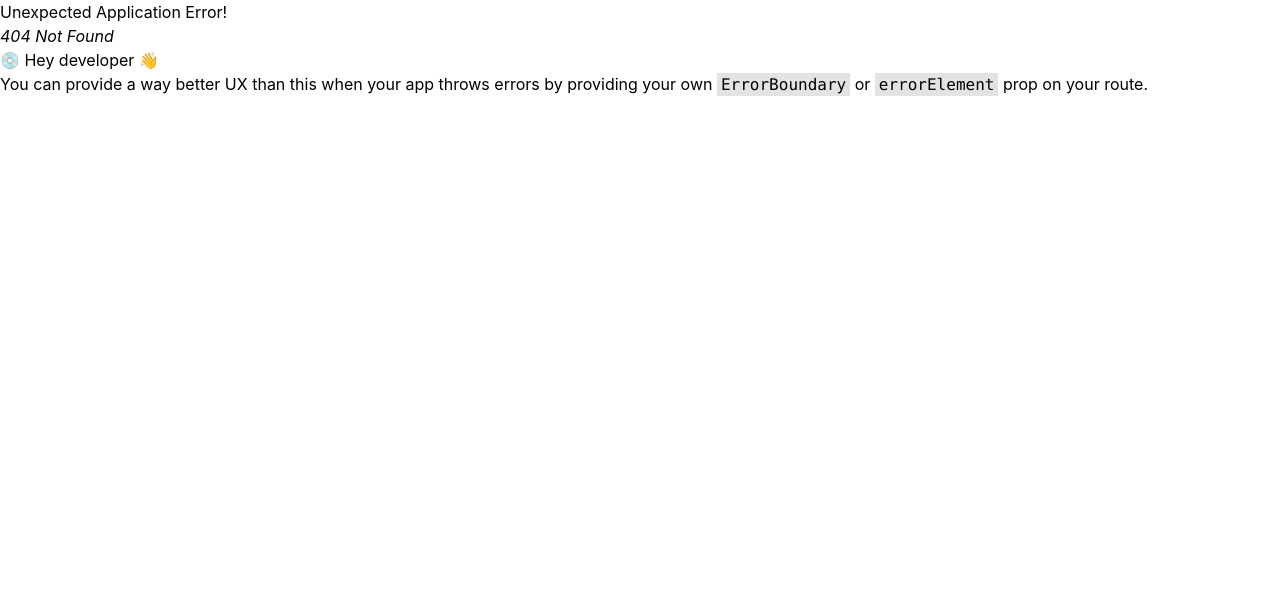
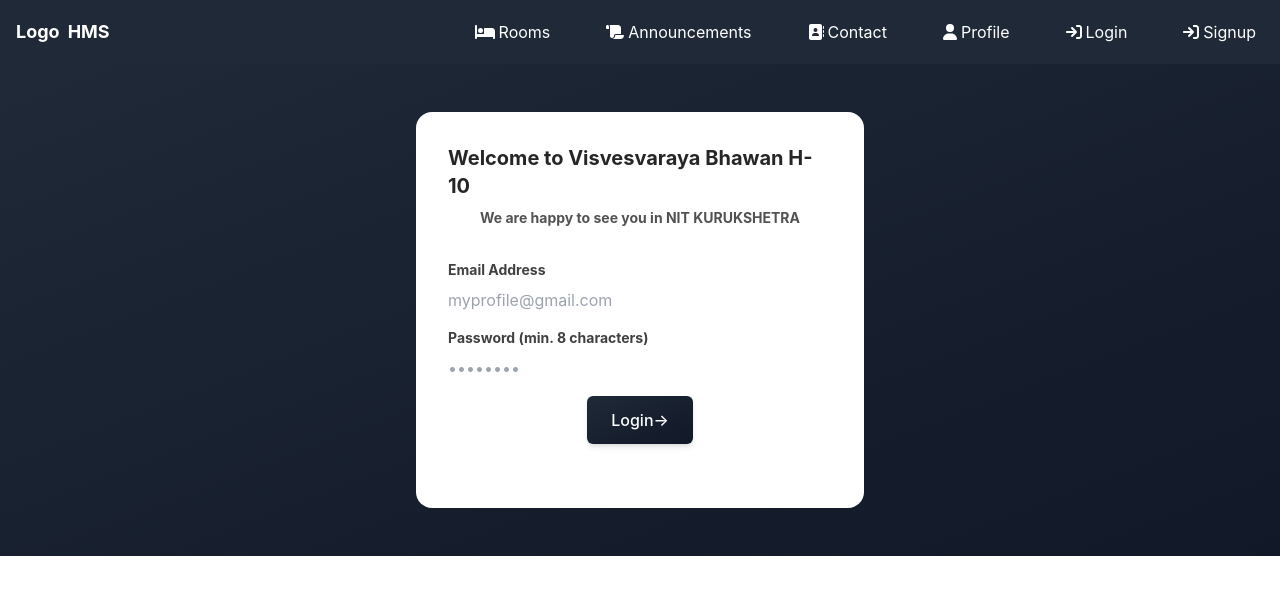
Before and after one commit to dino2580/HMS_DEPLOYED, a React (Create React App) app in the folder frontend/: page /login in a window 1280 px wide. Before the commit this address had no page. Shown: the top 594 px of the page. Built offline with nearby package versions, Linux system fonts and the light colour scheme.

Commit message:
Vinnet chutiya madarchod

```diff
--- a/frontend/src/App.js
+++ b/frontend/src/App.js
@@ -1,69 +1,106 @@
 import React from 'react';
-import { createBrowserRouter , Router, RouterProvider } from "react-router-dom";
-import { Outlet } from "react-router-dom";
+import { BrowserRouter as Router, Routes, Route } from 'react-router-dom';
 import Navbar from './components/Navbar';
 import Dashboard from './components/Dashboard';
 import Announcement from './components/Announcement';
 import SignUpForm from './components/SignUp';
 import Home from './components/Home';
-
-
-// function Home() {
-//   return <h1>Home Page</h1>;
-// }
-
-// function About() {
-//   return <h1>About Page</h1>;
-// }
+import Login from './components/Loginpage';
+import SignUp from './components/SignUp';
 
 function App() {
+  const handleSubmit = async ( formData ) => {
+    // event.preventDefault();
+    const { email, password } = formData;
+
+    console.log("Submitted with values:", email, password);
+    const jsonData = JSON.stringify({
+      email,
+      password,
+    });
+    console.log(jsonData);
+    try {
+      const response = await fetch("http://localhost:5000/api/auth/login", {
+        method: "POST",
+        headers: {
+          Accept: "application/json",
+          "Content-Type": "application/json",
+        },
+        body: jsonData,
+        credentials: "include",
+      });
+
+      if (response.ok) {
+        console.log("Login successful");
+        const jwtCookie = document.cookie
+          .split("; ")
+          .find((row) => row.startsWith("jwt="));
+
+        if (jwtCookie) {
+          const jwtToken = jwtCookie.split("=")[1];
+          console.log("JWT Token:", jwtToken);
+          // Check if the user is admin
+
+          const extractValuesFromJWT = (jwtToken) => {
+            const tokenParts = jwtToken.split('.');
+            if (tokenParts.length !== 3) {
+              throw new Error('Invalid JWT token');
+            }
+            const base64Payload = tokenParts[1];
+            const decodedPayload = atob(base64Payload);
+            const payloadObj = JSON.parse(decodedPayload);
+            return payloadObj;
+          };
+
+          // Example usage:
+          const payload = extractValuesFromJWT(jwtToken);
+
+          console.log("Decoded Payload:", payload);
+          console.log("Email:", payload.email);
+          console.log("Is admin:", );
+
+          const isAdmin = jwtToken.admin;
+          localStorage.setItem('Email',payload.email);
+          localStorage.setItem('admin',payload.admin);
+          console.log(jwtToken.admin);
+          console.log(isAdmin);
+          console.log(localStorage.getItem('admin'));
+          // if (isAdmin) {
+          //   // Redirect to the admin dashboard
+          //   window.location.href = "/dashboard";
+          // } else {
+          //   // Redirect to the user dashboard
+          //   window.location.href = "/announcement";
+          // }
+        } else {
+          console.log("JWT cookie not found");
+        }
+      } else {
+        console.error("Login failed:", response.statusText);
+        // Handle unsuccessful login (display error message, etc.)
+      }
+    } catch (error) {
+      console.error("Error logging in:", error);
+      // Handle error as needed
+    }
+  };
+
   return (
-      <div>
+    <div>
+      <Router>
         <Navbar />
-        <Outlet/>
-      </div>
+        <Routes>
+          <Route path="/" element={<Home />} />
+          <Route path="/dashboard" element={<Dashboard />} />
+          <Route path="/announcement" element={<Announcement />} />
+          <Route path="/profile" element={<SignUpForm />} />
+          <Route path="/home" element={<Home />} />
+          <Route path="/login" element={<Login handleSubmit={handleSubmit} />} />
+          <Route path="/signup" element={<SignUp />} />
+        </Routes>
+      </Router>
+    </div>
   );
 }
-const appRouter=createBrowserRouter([
-  {
-      path:"/",
-      element:<App/>,
-      children:[
-          // {
-          //     path:"/",
-          //     element:<Navbar/>
-          // },
-          // {
-          //     path: "/About",
-          //     element: <About/>,
 
-          // },
-          {
-              path:"/dashboard",
-              element:<Dashboard/>
-
-          },
-          {
-            path:"/announcement",
-            element:<Announcement/>
-
-        },
-        {
-          path:"/profile",
-          element:<SignUpForm/>
-
-        },
-        {
-          path:"/home",
-          element:<Home/>
-
-        },
-
-
-      ],
-      // errorElement:<Error/>
-  },
-]
-)
-
-export default appRouter;
+export default App;
--- a/frontend/src/components/Dashboard.js
+++ b/frontend/src/components/Dashboard.js
@@ -11,6 +11,7 @@
     const collectedfee = 600000;
     const reaminingfee= 400000;
     const [showComponent, setShowComponent] = useState(false);
+
 
     const toggleComplaintForm = () => {
         setShowComponent(true);
--- /dev/null
+++ b/frontend/src/components/Loginpage.js
@@ -0,0 +1,90 @@
+import React, { useState, useEffect } from "react";
+
+const Login = ({handleSubmit}) => {
+  const [formData, setFormData] = useState({
+    email: "",
+    password: "",
+  });
+
+  const handleChange = (e) => {
+    const { name, value } = e.target;
+    setFormData({
+      ...formData,
+      [name]: value,
+    });
+  };
+
+  const handleFormSubmit = async (event) => {
+    console.log(event);
+    event.preventDefault();
+    handleSubmit(formData); // Call the parent handleSubmit function with form data
+  };
+
+  return (
+    <div className="px-4 py-6 md:px-6 xl:py-12 2xl:py-16 bg-gradient-to-br from-gray-800 to-gray-900">
+      <div className="max-w-md w-full mx-auto rounded-none md:rounded-2xl p-4 md:p-8 shadow-input bg-white dark:bg-black">
+        <div className="flex justify-center items-center">
+          <h2 className="font-bold text-xl text-neutral-800 dark:text-neutral-200">
+            Welcome to Visvesvaraya Bhawan H-10
+          </h2>
+        </div>
+        <div className="flex justify-center items-center">
+          <p className="text-neutral-600 text-sm max-w-sm mt-2  font-bold text-gray-800 dark:text-neutral-300">
+            We are happy to see you in NIT KURUKSHETRA
+          </p>
+        </div>
+
+        <form className="my-8" onSubmit={handleFormSubmit}>
+          <div className="flex flex-col space-y-2 mb-4">
+            <label
+              htmlFor="email"
+              className="text-sm font-bold text-neutral-700"
+            >
+              Email Address
+            </label>
+            <input
+              id="email"
+              name="email"
+              type="email"
+              placeholder="myprofile@gmail.com"
+              value={formData.email}
+              onChange={handleChange}
+              className="input-field focus:border-gray-800 transition duration-300 ease-in-out"
+              required
+            />
+          </div>
+          <div className="flex flex-col space-y-2 mb-4">
+            <label
+              htmlFor="password"
+              className="text-sm font-bold text-neutral-700"
+            >
+              Password (min. 8 characters)
+            </label>
+            <input
+              id="password"
+              name="password"
+              type="password"
+              placeholder="••••••••"
+              value={formData.password}
+              onChange={handleChange}
+              className="input-field focus:border-gray-800 transition duration-300 ease-in-out"
+              minLength="8"
+              required
+            />
+          </div>
+
+          <div className="flex justify-center items-center">
+            <button
+              className="btn bg-gradient-to-br from-gray-800 to-gray-900 hover:from-gray-700 hover:to-gray-800 text-white hover:text-white font-medium py-3 px-6 rounded-md shadow-md transition duration-300 ease-in-out"
+              type="submit"
+            >
+              Login&rarr;
+            </button>
+          </div>
+        </form>
+      </div>
+    </div>
+  );
+};
+
+export default Login;
--- a/frontend/src/components/Navbar.js
+++ b/frontend/src/components/Navbar.js
@@ -1,10 +1,11 @@
 import React, { useState } from 'react';
 import { FontAwesomeIcon } from '@fortawesome/react-fontawesome';
-import { faChartLine, faAddressBook, faBed, faFile, faScroll, faUser } from '@fortawesome/free-solid-svg-icons';
+import { faChartLine, faAddressBook, faBed, faFile, faScroll, faUser, faSignIn } from '@fortawesome/free-solid-svg-icons';
 import { Link, NavLink } from 'react-router-dom';
 
 function Navbar() {
     const [isOpen, setIsOpen] = useState(false);
+    const isAdmin = localStorage.getItem('admin') === 'true';
 
     const toggleMenu = () => {
         setIsOpen(!isOpen);
@@ -34,12 +35,14 @@
                     </button>
                 </div>
                 <ul className={`md:flex ${isOpen ? 'block' : 'hidden'} md:justify-evenly md:space-x-10 md:items-center`}>
+                {isAdmin && (
                         <li>
                             <NavLink to="/dashboard" activeClassName="text-indigo-600" className="text-white hover:text-gray-300 hover:border border-gray-300 rounded-full px-2 py-1 flex items-center">
                                 <FontAwesomeIcon icon={faChartLine} className="mr-1" />
                                 Dashboard
                             </NavLink>
                         </li>
+                    )}
                     <li>
                         <NavLink to="/rooms" activeClassName="text-indigo-600" className="text-white hover:text-gray-300 hover:border border-gray-300 rounded-full px-2 py-1 flex items-center">
                             <FontAwesomeIcon icon={faBed} className="mr-1" />
@@ -64,6 +67,18 @@
                             Profile
                         </NavLink>
                     </li>
+                    <li>
+                        <NavLink to="/login" activeClassName="text-indigo-600" className="text-white hover:text-gray-300 hover:border border-gray-300 rounded-full px-2 py-1 flex items-center">
+                            <FontAwesomeIcon icon={faSignIn} className="mr-1" />
+                            Login
+                        </NavLink>
+                    </li>
+                    <li>
+                        <NavLink to="/signUp" activeClassName="text-indigo-600" className="text-white hover:text-gray-300 hover:border border-gray-300 rounded-full px-2 py-1 flex items-center">
+                            <FontAwesomeIcon icon={faSignIn} className="mr-1" />
+                            Signup
+                        </NavLink>
+                    </li>
                 </ul>
             </div>
         </nav>
--- a/frontend/src/index.js
+++ b/frontend/src/index.js
@@ -1,14 +1,12 @@
 import React from 'react';
-import ReactDOM from 'react-dom/client';
-import { createBrowserRouter , Router, RouterProvider } from "react-router-dom";
+import ReactDOM from 'react-dom';
+import { BrowserRouter as Router } from 'react-router-dom';
 import './index.css';
-import appRouter from './App';
-// import reportWebVitals from './reportWebVitals';
+import App from './App';
 
-const root = ReactDOM.createRoot(document.getElementById('root'));
-root.render(<RouterProvider router = {appRouter}/>)
-
-// If you want to start measuring performance in your app, pass a function
-// to log results (for example: reportWebVitals(console.log))
-// or send to an analytics endpoint. Learn more: https://bit.ly/CRA-vitals
-// reportWebVitals();
+ReactDOM.render(
+  <React.StrictMode>
+      <App />
+  </React.StrictMode>,
+  document.getElementById('root')
+);
```
Also changed, not shown: 2 other files (tests, documents, lock files or other folders). Lines whose indentation alone changed are shown as unchanged.
